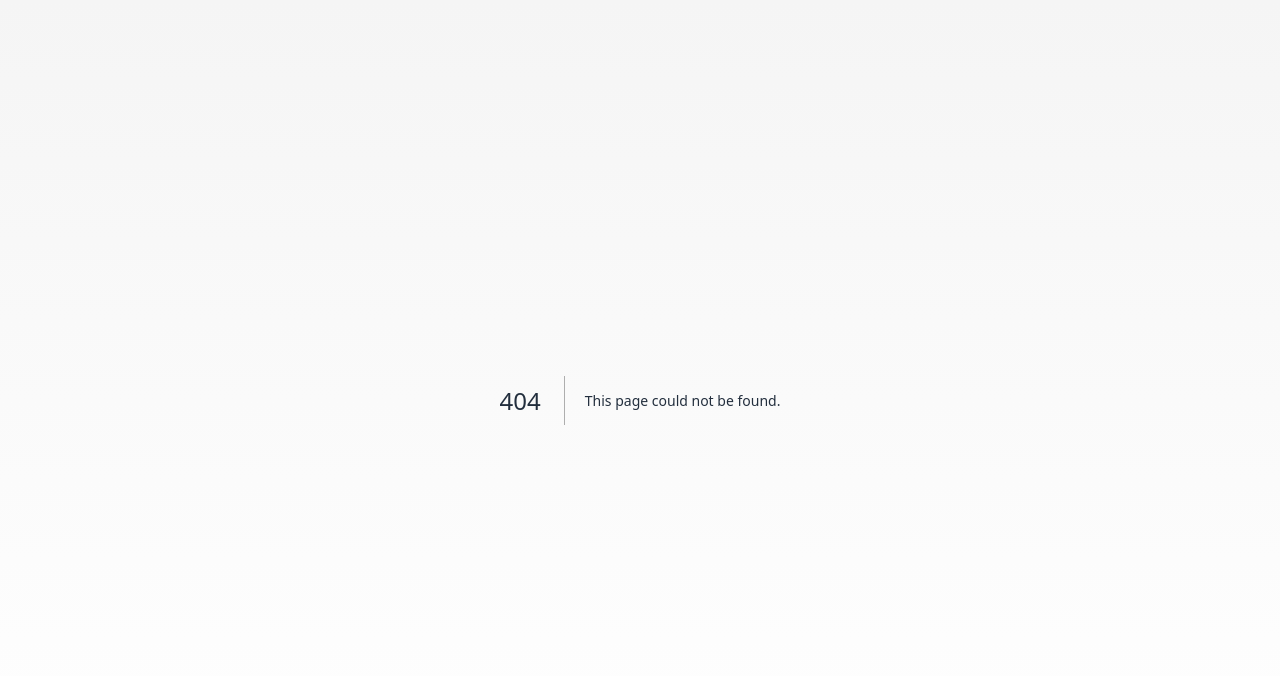
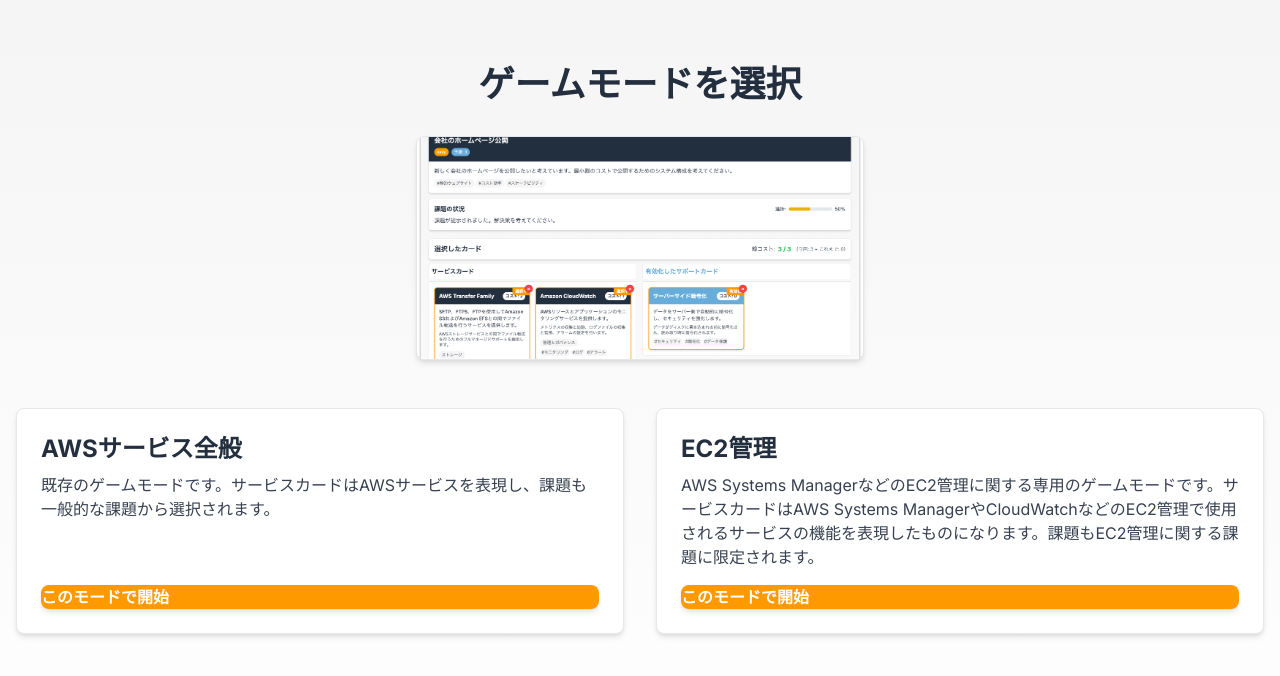
Before and after one commit to lhideki/aws-card-game, a Next.js app: page /game/modes in a window 1280 px wide. Before the commit this address had no page. Shown: the top 676 px of the page. Built offline with nearby package versions, Linux system fonts and the light colour scheme.

Commit message:
Improve game mode selection screen

```diff
--- /dev/null
+++ b/src/app/game/modes/page.tsx
@@ -0,0 +1,46 @@
+'use client'
+
+import React from 'react';
+import Link from 'next/link';
+import Image from 'next/image';
+import { gameModes } from '../../../data/gameModes';
+
+export default function GameModeSelection() {
+  return (
+    <div className="min-h-screen py-16">
+      <div className="container mx-auto px-4">
+        <h1 className="text-3xl md:text-4xl font-bold text-center text-aws-blue mb-8">
+          ゲームモードを選択
+        </h1>
+
+        <div className="flex justify-center mb-12">
+          <div className="relative w-full max-w-md h-56 bg-white rounded-lg shadow-card overflow-hidden border border-gray-200">
+            <Image
+              src="/screenshots/game-screen.png"
+              alt="ゲーム画面"
+              fill
+              className="object-cover"
+            />
+          </div>
+        </div>
+
+        <div className="grid grid-cols-1 md:grid-cols-2 gap-8">
+          {Object.values(gameModes).map(mode => (
+            <div
+              key={mode.id}
+              className="bg-white rounded-lg shadow-card border border-gray-200 p-6 flex flex-col hover:shadow-card-hover transition-shadow"
+            >
+              <h2 className="text-2xl font-bold text-aws-blue mb-2">{mode.title}</h2>
+              <p className="text-gray-700 flex-grow whitespace-pre-wrap mb-4">
+                {mode.description}
+              </p>
+              <Link href={`/game?mode=${mode.id}`} className="btn btn-primary mt-auto">
+                このモードで開始
+              </Link>
+            </div>
+          ))}
+        </div>
+      </div>
+    </div>
+  );
+}
--- a/src/app/game/page.tsx
+++ b/src/app/game/page.tsx
@@ -6,7 +6,8 @@
  */
 
 import React, { useState, useEffect } from 'react';
-import { useRouter } from 'next/navigation';
+import { useRouter, useSearchParams } from 'next/navigation';
+import Link from 'next/link';
 import { Card as CardType, Challenge, GameState, TurnHistory } from '../../lib/types';
 import { gameModes, GameMode } from '../../data/gameModes';
 import ChallengeCard from '../../components/ChallengeCard';
@@ -35,10 +36,12 @@ import { evaluateTurn, evaluateSkip, evaluateFinalSolution, getChallenge } from
 
 export default function Game() {
   const router = useRouter();
+  const searchParams = useSearchParams();
+  const initialMode = searchParams.get('mode') as GameMode | null;
   const [gameState, setGameState] = useState<GameState | null>(null);
   const [isLoading, setIsLoading] = useState(false);
   const [turnHistory, setTurnHistory] = useState<TurnHistory[]>([]);
-  const [mode, setMode] = useState<GameMode | null>(null);
+  const [mode, setMode] = useState<GameMode | null>(initialMode);
 
   // ゲームの初期化
   useEffect(() => {
@@ -276,21 +279,11 @@ export default function Game() {
 
   if (!mode) {
     return (
-      <div className="min-h-screen flex items-center justify-center">
-        <div className="grid grid-cols-1 md:grid-cols-2 gap-6 p-4">
-          {Object.values(gameModes).map(m => (
-            <div key={m.id} className="bg-white rounded-lg shadow-card border border-gray-200 p-6 flex flex-col">
-              <h2 className="text-xl font-bold text-aws-blue mb-2">{m.title}</h2>
-              <p className="text-gray-700 flex-grow whitespace-pre-wrap">{m.description}</p>
-              <button
-                className="btn btn-primary mt-4"
-                onClick={() => setMode(m.id as GameMode)}
-              >
-                このモードで開始
-              </button>
-            </div>
-          ))}
-        </div>
+      <div className="min-h-screen flex flex-col items-center justify-center gap-4">
+        <p className="text-lg text-gray-700">ゲームモードが選択されていません。</p>
+        <Link href="/game/modes" className="btn btn-primary">
+          モードを選択する
+        </Link>
       </div>
     );
   }
--- a/src/app/page.tsx
+++ b/src/app/page.tsx
@@ -88,7 +88,7 @@ export default function Home() {
 
         <div className="text-center">
           <Link
-            href="/game"
+            href="/game/modes"
             className="btn btn-primary px-12 py-4 text-xl inline-block animate-bounce-slow"
           >
             ゲームを始める
--- a/src/app/results/page.tsx
+++ b/src/app/results/page.tsx
@@ -91,7 +91,7 @@ function ResultsContent() {
             トップページに戻る
           </Link>
           <button
-            onClick={() => router.push('/game')}
+            onClick={() => router.push('/game/modes')}
             className="btn btn-secondary px-8 py-3 text-lg block w-full"
           >
             もう一度プレイする
--- a/src/app/rules/page.tsx
+++ b/src/app/rules/page.tsx
@@ -59,7 +59,7 @@ export default function Rules() {
       </div>
 
       <div className="text-center mt-8">
-        <Link href="/game" className="btn btn-primary">
+        <Link href="/game/modes" className="btn btn-primary">
           ゲームを始める
         </Link>
         <Link href="/" className="btn btn-secondary ml-4">
```
